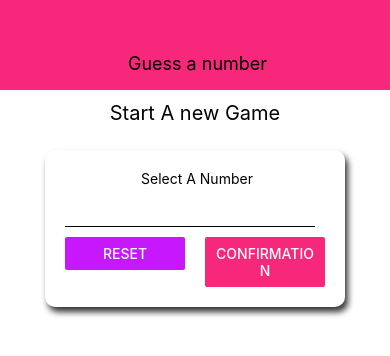
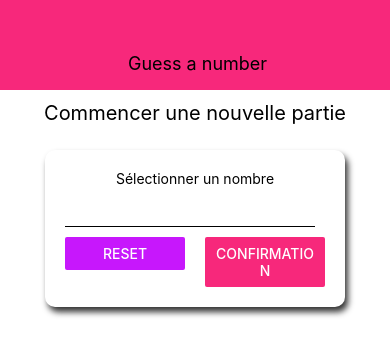
Before and after one commit to petitsarr/Guess-number, a React Native app: screen / in a window 390 px wide. Shown: the top 356 px of the page. Built offline with nearby package versions, Linux system fonts and the light colour scheme.

Commit message:
switching_between_screen

```diff
--- a/App.js
+++ b/App.js
@@ -1,16 +1,37 @@
 import { StatusBar } from 'expo-status-bar';
-import React from 'react';
+import React ,{useState}from 'react';
 import { StyleSheet, View } from 'react-native';
 import Header from './components/Header';
 import StartGameScreen from './screens/StartGameScreen';
+import GameScreen from './screens/GameScreen';
+
 
 export default function App() {
-  return (
-    <View  style = {styles.screen}>
-     <Header title = "Guess a number"/>
-     <StartGameScreen/>
-    </View>
-  );
+
+  const  [number ,setNumber]   = useState()   ;
+
+  const StartGame = ( num) =>{
+ setNumber(num)
+  }
+
+  let contenu =    <StartGameScreen StartGame = { StartGame}/>
+if(number ) {
+  contenu = <GameScreen/>
+}
+
+
+    return (
+      <View  style = {styles.screen}>
+       <Header title = "Guess a number"/>
+
+  {contenu}
+
+      </View>
+    );
+
+
+
+
 }
 const styles  = StyleSheet.create({
   screen : {
--- a/components/NumberContainer.js
+++ b/components/NumberContainer.js
@@ -14,15 +14,15 @@
 const styles = StyleSheet.create({
   container: {
     borderWidth: 2,
-    borderColor: theme.accent,
-    padding: 10,
+    borderColor: theme.colors.accent,
+    padding: 1,
     borderRadius: 10,
     marginVertical: 10,
     alignItems: 'center',
     justifyContent: 'center'
   },
   number: {
-    color: theme.primary,
+    color: theme.colors.primary,
     fontSize: 22
   }
 });
--- a/screens/GameScreen.js
+++ b/screens/GameScreen.js
@@ -0,0 +1,52 @@
+import React, { useState } from 'react';
+import { View, Text, StyleSheet, Button } from 'react-native';
+
+import NumberContainer from '../components/NumberContainer';
+import Card from '../components/Card';
+
+const generateRandomBetween = (min, max, exclude) => {
+  min = Math.ceil(min);
+  max = Math.floor(max);
+  const rndNum = Math.floor(Math.random() * (max - min)) + min;
+  if (rndNum === exclude) {
+    return generateRandomBetween(min, max, exclude);
+  } else {
+    return rndNum;
+  }
+};
+
+const GameScreen = props => {
+  const [currentGuess, setCurrentGuess] = useState(
+    generateRandomBetween(1, 100, props.userChoice)
+  );
+
+
+
+  return (
+    <View style={styles.screen}>
+      <Text style = {{fontSize : 16}}>Le nombre deviné par l'ordi est : </Text>
+      <NumberContainer>{currentGuess}</NumberContainer>
+      <Card style={styles.buttonContainer}>
+        <Button title="LOWER" onPress={() => {}} />
+        <Button title="GREATER" onPress={() => {}} />
+      </Card>
+    </View>
+  );
+};
+
+const styles = StyleSheet.create({
+  screen: {
+    flex: 1,
+    padding: 10,
+    alignItems: 'center'
+  },
+  buttonContainer: {
+    flexDirection: 'row',
+    justifyContent: 'space-around',
+    marginTop: 20,
+    width: 300,
+    maxWidth: '80%'
+  }
+});
+
+export default GameScreen;
--- a/screens/StartGameScreen.js
+++ b/screens/StartGameScreen.js
@@ -5,7 +5,7 @@
 import theme from '../constants/Color';
 import { FontAwesome } from '@expo/vector-icons';
 import NumberContainer from '../components/NumberContainer';
- const StartGameScreen = () => {
+ const StartGameScreen = ( { StartGame} ) => {
     const [enterevalue ,setEnteredValue] = useState(" ") ;
     const [confirmed,setConfirmed] = useState(false) ;
     const  [selected ,setSelected]  = useState(" ")
@@ -41,9 +41,9 @@
     let confirmedInpout  ;
     if(confirmed) {
        confirmedInpout = <Card  mystyle = {styles.mybutton}>
-       <Text style = {{textAlign : "center"}}> Le numéro que vous avez choisi est </Text>
+       <Text style = {{textAlign : "center"}}> Le numéro que vous avez choisi est  : </Text>
       <NumberContainer>  {selected} </NumberContainer>
-       <Button onPress = {() => console.log("bouton started clicked")} title =   "Commencez le jeux svp !" />
+       <Button onPress = {() => StartGame(selected)} title =   "Commencez le jeux svp !" />
        </Card>
 
 
@@ -59,9 +59,9 @@
          Keyboard.dismiss()
       }}>
       <View style = {styles.screen}>
-      <Text style = {styles.title}> Start A new Game </Text>
+      <Text style = {styles.title}> Commencer une nouvelle partie </Text>
          <Card style = {styles.inputContainer}>
-         <Text style = {{textAlign : "center"}}> Select A Number</Text>
+         <Text style = {{textAlign : "center"}}> Sélectionner un nombre </Text>
         <Input
         value = {enterevalue}
         onChangeText = {handleChangeText}
```
